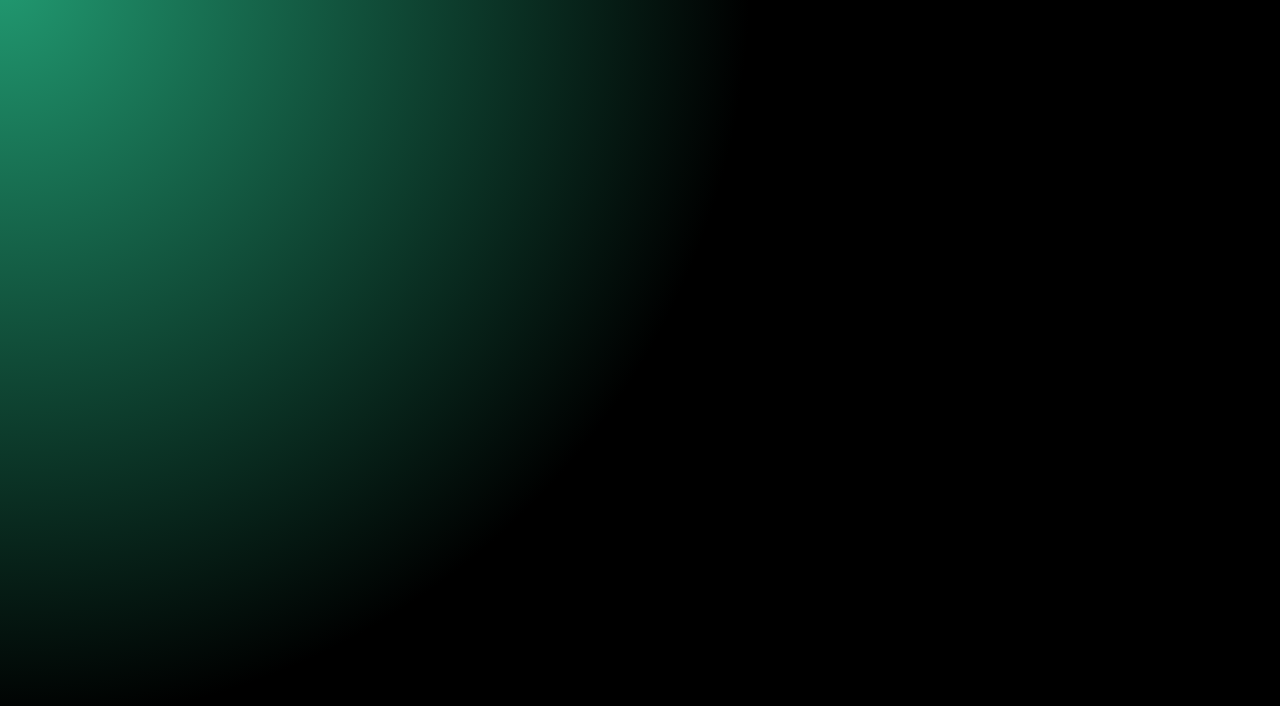
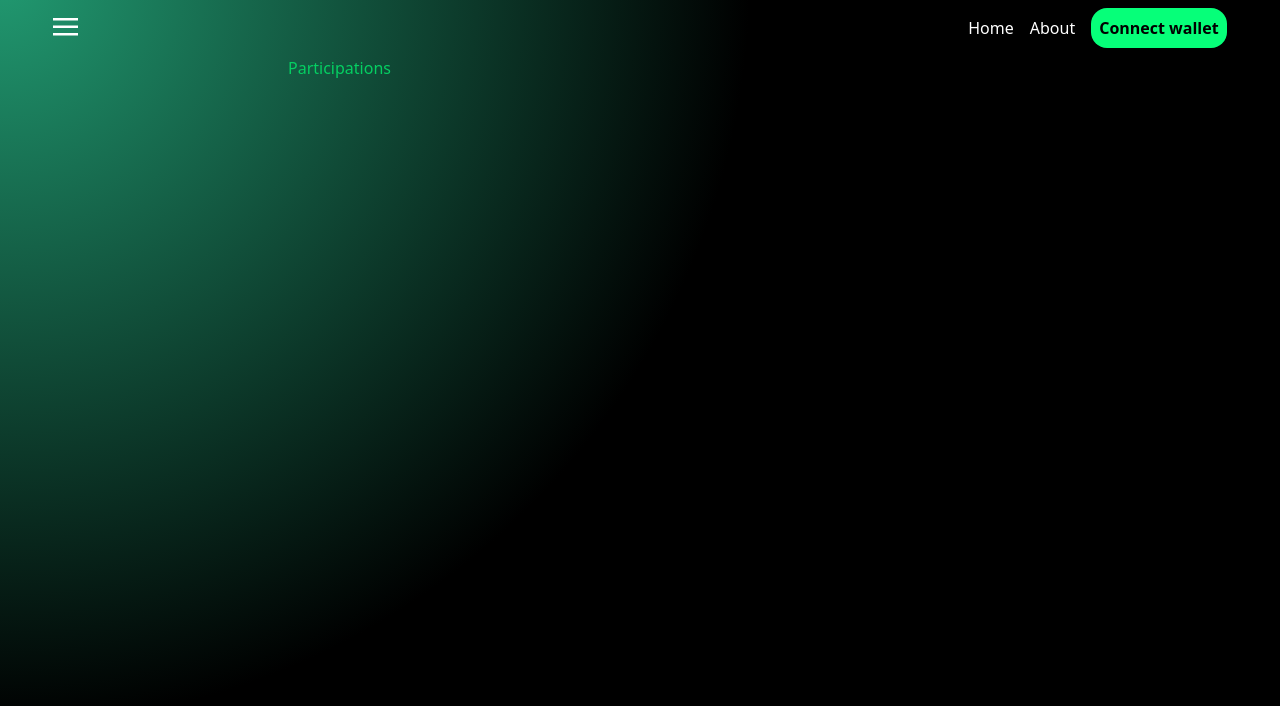
Before and after one commit to crespoep/lottery, a React (Create React App) app in the folder frontend/: page /my-participations in a window 1280 px wide. Before the commit this address had no page. Shown: the top 706 px of the page. Built offline with nearby package versions, Linux system fonts and the light colour scheme.

Commit message:
Participations component created with corresponding route

```diff
--- /dev/null
+++ b/frontend/src/components/Participations.js
@@ -0,0 +1,8 @@
+
+const Participations = () => {
+  return (
+    <div>Participations</div>
+  )
+}
+
+export default Participations;
--- a/frontend/src/index.js
+++ b/frontend/src/index.js
@@ -6,6 +6,7 @@ import reportWebVitals from './reportWebVitals';
 import { BrowserRouter, Routes, Route } from "react-router-dom";
 import LotteryList from "./components/LotteryList";
 import About from "./components/About";
+import Participations from "./components/Participations";
 
 const root = ReactDOM.createRoot(document.getElementById('root'));
 root.render(
@@ -13,8 +14,9 @@ root.render(
     <BrowserRouter>
       <Routes>
         <Route path="/" element={<App />}>
-          <Route path="/" element={<LotteryList />}/>
+          <Route path="/" element={<LotteryList />} />
           <Route path="/about" element={<About />} />
+          <Route path="/my-participations" element={<Participations />} />
         </Route>
       </Routes>
     </BrowserRouter>
```
